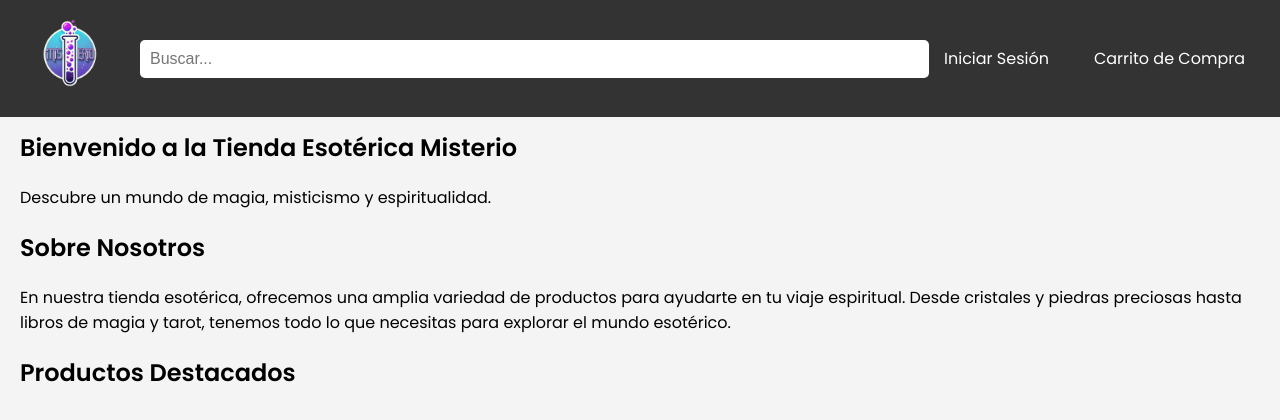
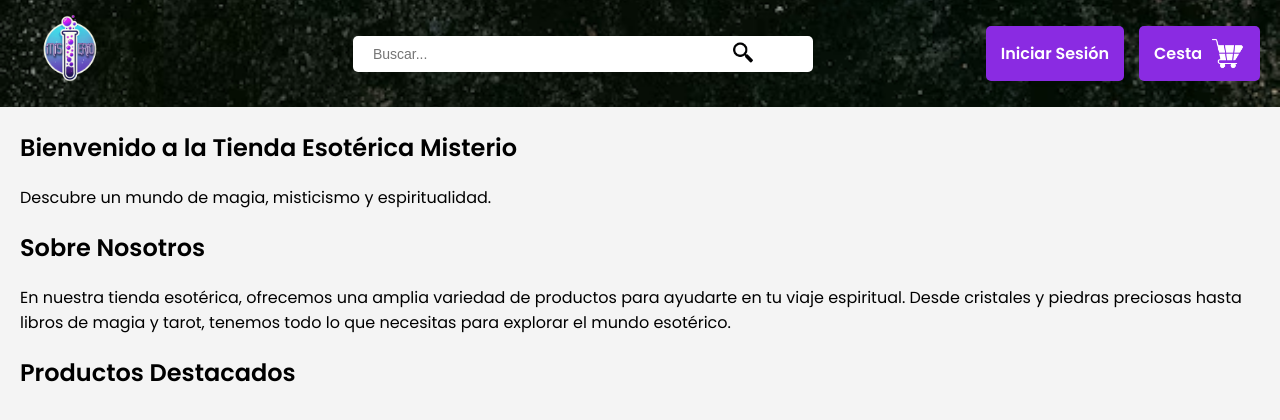
Before and after one commit to HectorNG840/tienda_Esoterica, a Django app: page / in a window 1280 px wide. Shown: the top 420 px of the page. Run offline with Django 5.2, Linux system fonts and the light colour scheme; data comes from the database, SQL or seed files in the repository.

Commit message:
NAVBAR mejorada

```diff
--- a/tienda/static/css/base.css
+++ b/tienda/static/css/base.css
@@ -17,35 +17,57 @@ html, body {
 header {
     background-color: #333;
     color: #fff;
-    padding: 5px 0;
+    padding: 0.1px 0;
     text-align: center;
     position: fixed;
     width: 100%;
 }
+
+
 
 nav.appnavbar {
     display: flex;
     justify-content: space-between;
     align-items: center;
     padding: 0 20px;
+    background-image: url("../images/fondoNav.png");
+    background-size: cover; /* Ajusta el tamaño de la imagen para cubrir toda la barra */
+    background-position: center
 }
 
 nav.appnavbar .logo img {
     height: 100px; /* Ajusta la altura del logo según sea necesario */
-    width: 100px;  /* Mantiene la proporción del logo */
+    width: auto;  /* Mantiene la proporción del logo */
 }
 
 nav.appnavbar .search-bar {
+    position: relative;
     flex: 1;
     margin: 0 20px;
+    max-width: 400px; /* Aumentar el ancho máximo de la barra de búsqueda */
 }
 
 nav.appnavbar .search-bar input {
     width: 100%;
-    padding: 10px;
-    font-size: 16px;
+    padding: 10px 40px 10px 20px; /* Reducir el padding para hacer la barra más pequeña */
+    font-size: 14px; /* Reducir el tamaño de la fuente */
     border: none;
     border-radius: 5px;
+}
+
+nav.appnavbar .search-bar .search-button {
+    position: absolute;
+    right: 0.1px; /* Mover la posición del botón más a la derecha */
+    top: 50%;
+    transform: translateY(-50%);
+    border: none;
+    background: none;
+    cursor: pointer;
+    padding: 0;
+}
+
+nav.appnavbar .search-bar .search-icon {
+    height: 20px; /* Ajustar el tamaño del icono */
 }
 
 nav.appnavbar .nav-links {
@@ -76,6 +98,34 @@ footer {
     color: #fff;
     text-align: center;
     padding: 10px 0;
+}
+
+
+.button {
+    background-color: #8a2be2;
+    color: #fff;
+    padding: 0.5rem 1rem;
+    border: none;
+    border-radius: 5px;
+    text-decoration: none;
+    font-weight: 600;
+    display: flex;
+    align-items: center;
+    transition: background-color 0.3s;
+}
+
+.button:hover {
+    background-color: #7a1be2;
+}
+
+.cesta-button {
+    display: flex;
+    align-items: center;
+}
+
+.cesta-icon {
+    margin-left: 0.5rem;
+    height: 35px; /* Ajusta el tamaño de la imagen según sea necesario */
 }
 
 .product-grid {
--- a/tienda/tiendaEsoterica/templates/base.html
+++ b/tienda/tiendaEsoterica/templates/base.html
@@ -19,6 +19,9 @@
                 </div>
                 <div class="search-bar">
                     <input type="text" placeholder="Buscar...">
+                    <button type="submit" class="search-button">
+                        <img src="{% static 'images/lupa.png' %}" alt="Buscar" class="search-icon">
+                    </button>
                 </div>
                 <div class="nav-links">
                     {% if user.is_authenticated %}
@@ -26,7 +29,9 @@
                     {% else %}
                     <a href="/login/" class="button">Iniciar Sesión</a>
                     {% endif %}
-                    <a href="/carrito">Carrito de Compra</a>
+                    <a href="/carrito" class="button cesta-button">
+                        Cesta <img src="{% static 'images/cesta.png' %}" alt="Cesta" class="cesta-icon">
+                    </a>
                 </div>
             </nav>
         </header>
```
Also changed, not shown: tienda/static/images/cesta.png (added), tienda/static/images/fondoNav.png (added), tienda/static/images/lupa.png (added).
